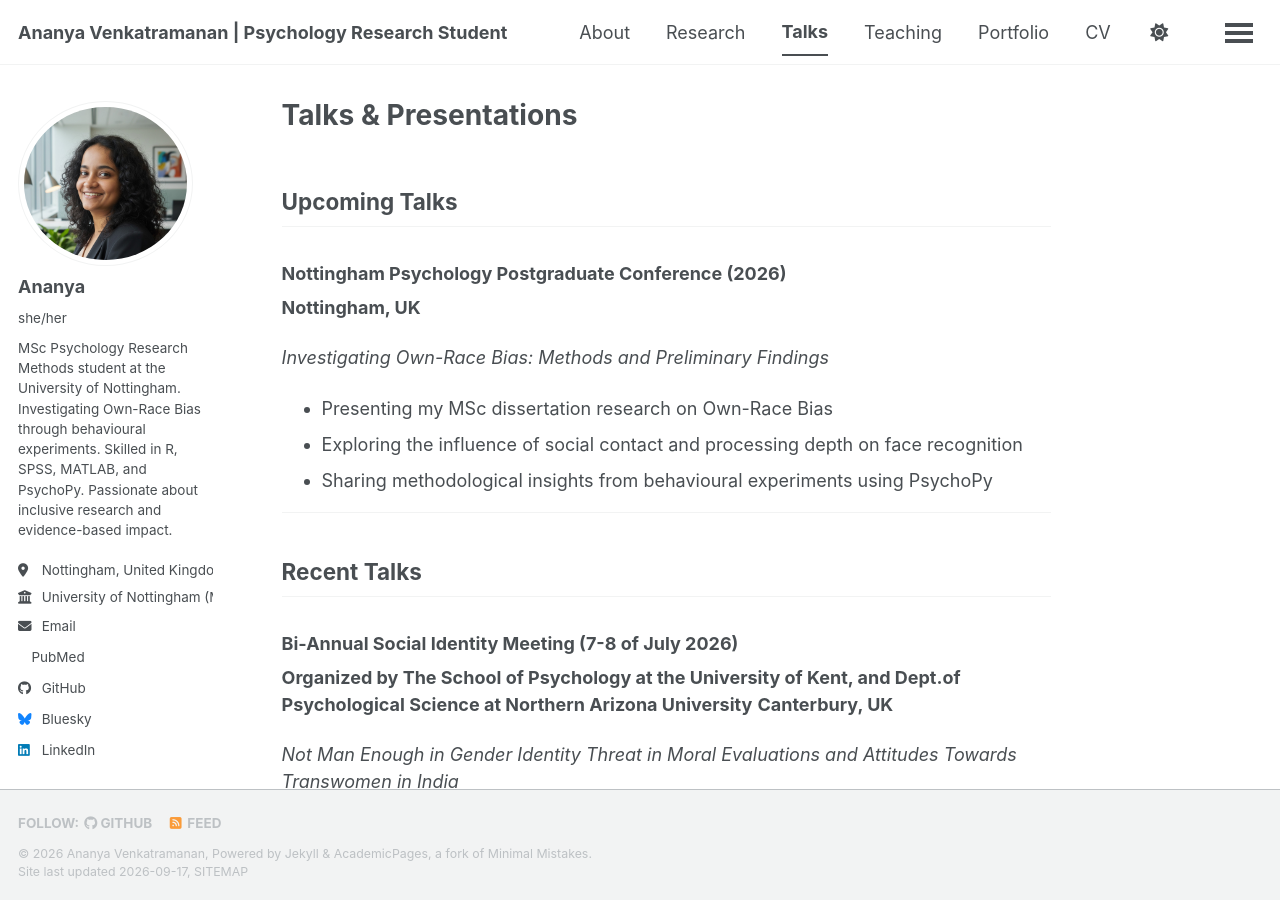
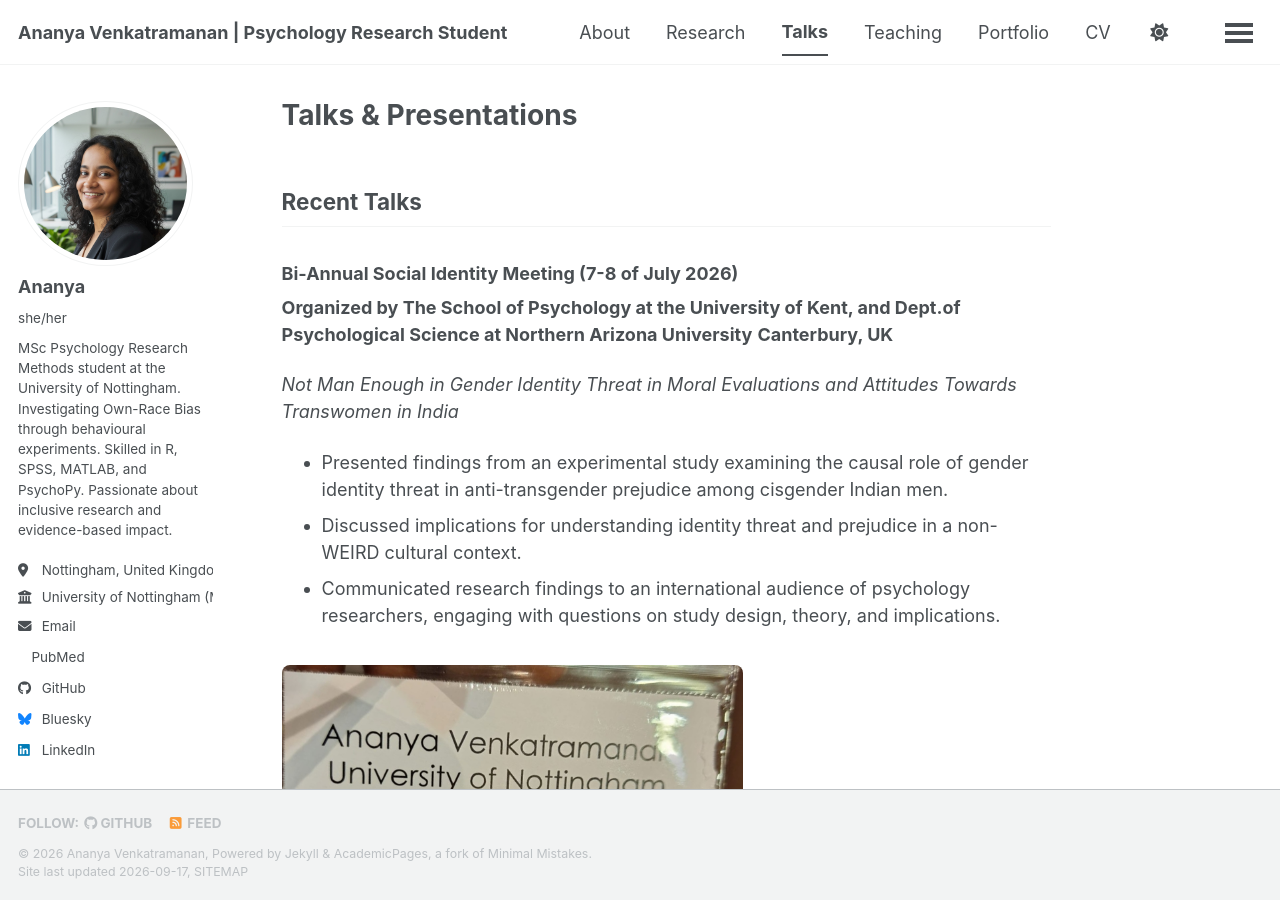
Before and after one commit to ananyav3003/ananyav3003.github.io, a Jekyll site: the page built from _pages/talks.md, in a window 1280 px wide and 900 px high. Built offline with Jekyll 4.4.1, drawn with Linux system fonts in a browser that asks for light colours; a style sheet for code colours, icons or effects is not loaded.

Commit message:
Remove upcoming talks from talks page
Removed upcoming talks section and its details.

```diff
--- a/_pages/talks.md
+++ b/_pages/talks.md
@@ -4,18 +4,6 @@ permalink: /talks/
 layout: single
 ---
 
-## Upcoming Talks
-
-### Nottingham Psychology Postgraduate Conference (2026)
-**Nottingham, UK**
-
-*Investigating Own-Race Bias: Methods and Preliminary Findings*
-
-- Presenting my MSc dissertation research on Own-Race Bias
-- Exploring the influence of social contact and processing depth on face recognition
-- Sharing methodological insights from behavioural experiments using PsychoPy
-
----
 ## Recent Talks
 
 ### Bi-Annual Social Identity Meeting (7-8 of July 2026)
```
